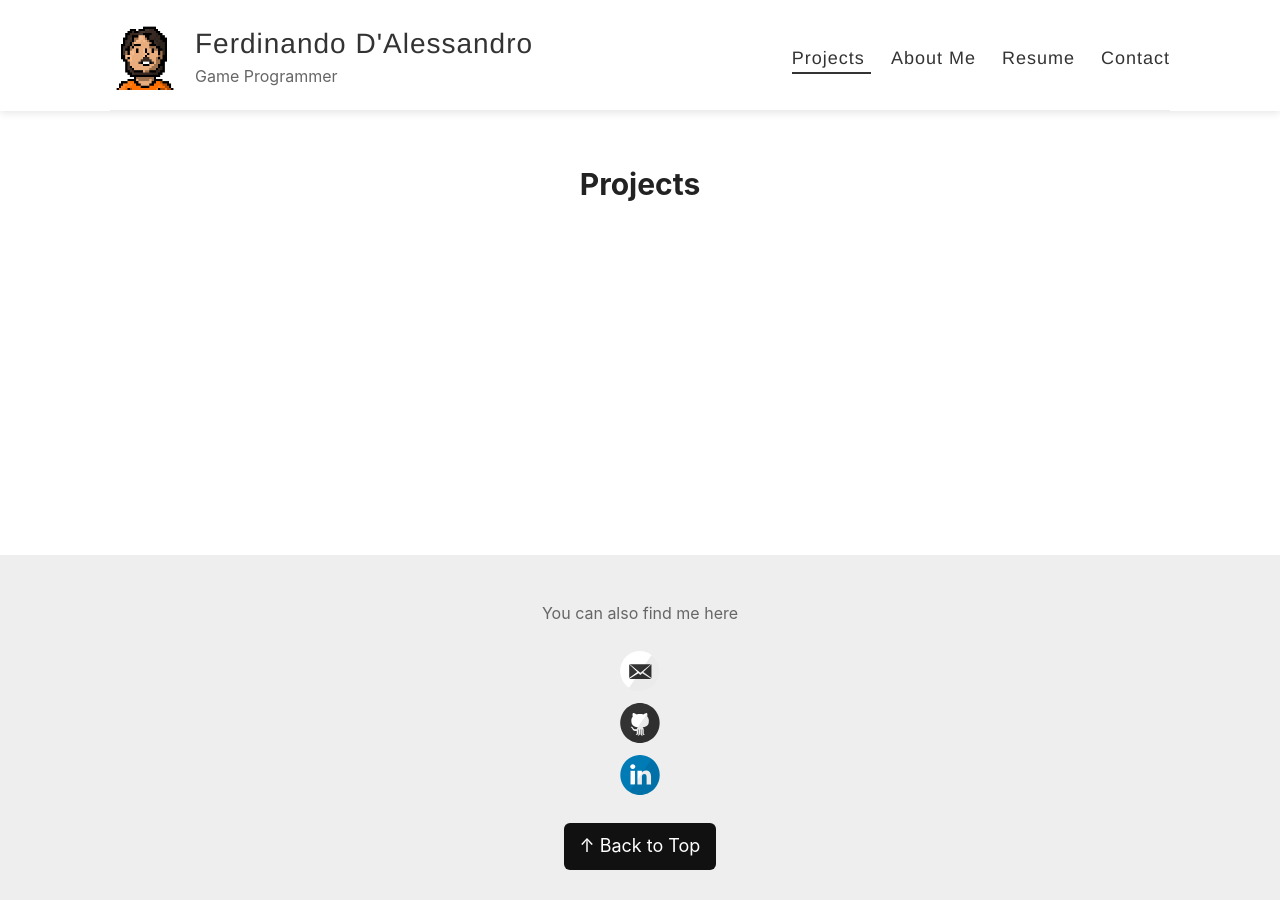
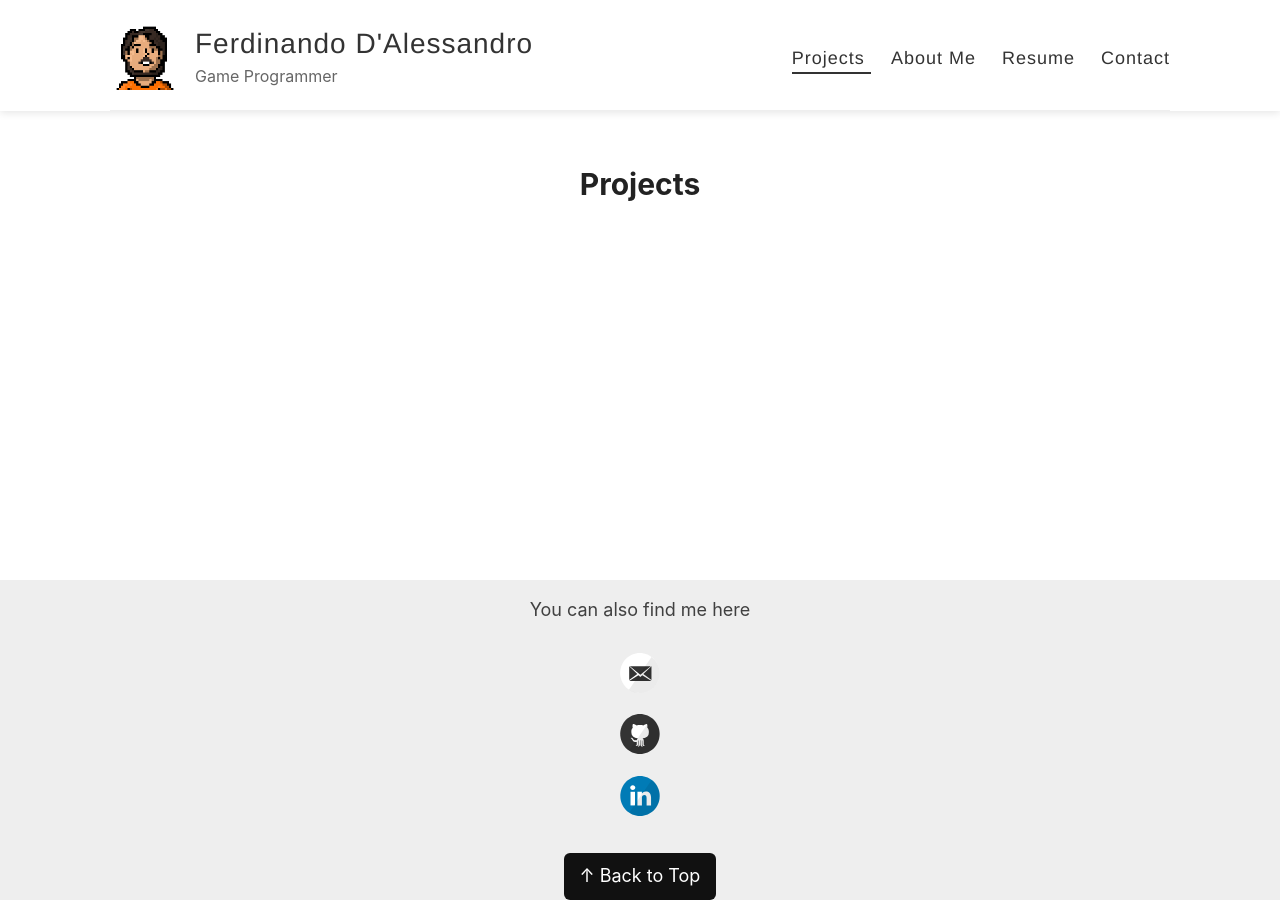
Before and after one commit to FerdiDale/ferdidale.github.io, a Jekyll site: the page built from _pages/projects.md, in a window 1280 px wide. Built offline with Jekyll 4.4.1, drawn with Linux system fonts in a browser that asks for light colours; the list of posts is cut into pages by our own code.

Commit message:
footer icons issues

```diff
--- a/assets/style.scss
+++ b/assets/style.scss
@@ -453,45 +453,28 @@ nav {
 }
 
 
-
-footer {
-    padding: 30px 0;
-    text-align: center;
+.footer {
     display: flex;
     flex-direction: column;
     align-items: center;
     gap: 12px;
 }
 
-.footer-text {
-    margin-bottom: 12px;
-    color: #666;
-    font-size: 16px;
-}
-
-.footer svg,
-.footer .svg-icons,
-.footer ul {
+.footer-icons {
     display: flex;
-    flex-direction: row;
     justify-content: center;
     align-items: center;
     gap: 14px;
-    padding: 0;
-    margin: 0;
-    list-style: none;
+    flex-wrap: wrap;
 }
 
-.footer a {
+.footer-icons a {
     display: inline-flex;
     align-items: center;
-}
-
-.footer svg {
     transition: transform 0.2s ease;
 }
 
-.footer svg:hover {
+.footer-icons a:hover {
     transform: translateY(-2px);
 }
 
@@ -610,7 +593,7 @@ Modules - reusable parts of our design
 /* HOBBY IMAGES GRID */
 .hobby-images {
     display: grid;
-    grid-template-columns: repeat(1, 1fr);
+    grid-template-columns: repeat(2, 1fr);
     gap: 10px;
     width: 100%;
     max-width: 320px;
```
